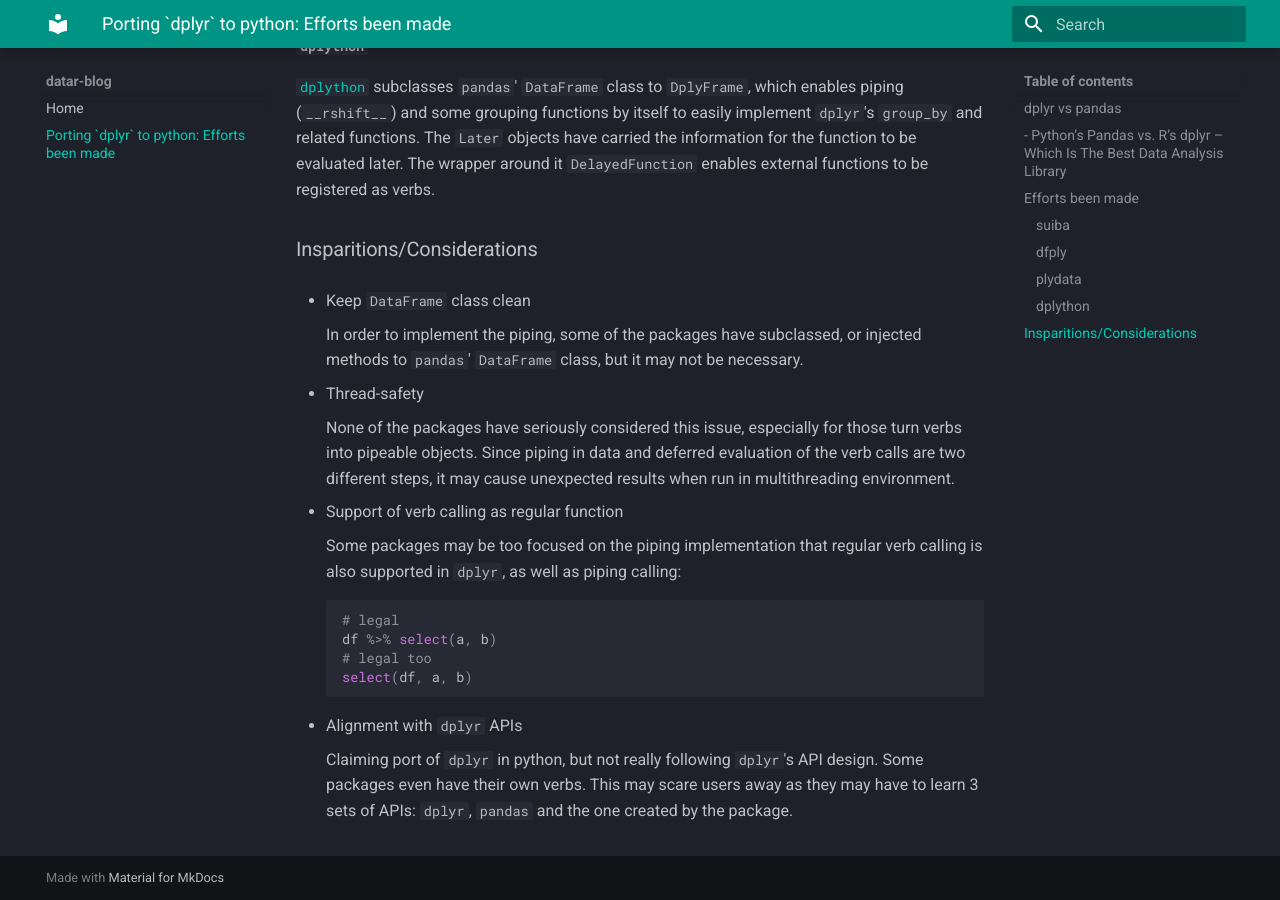
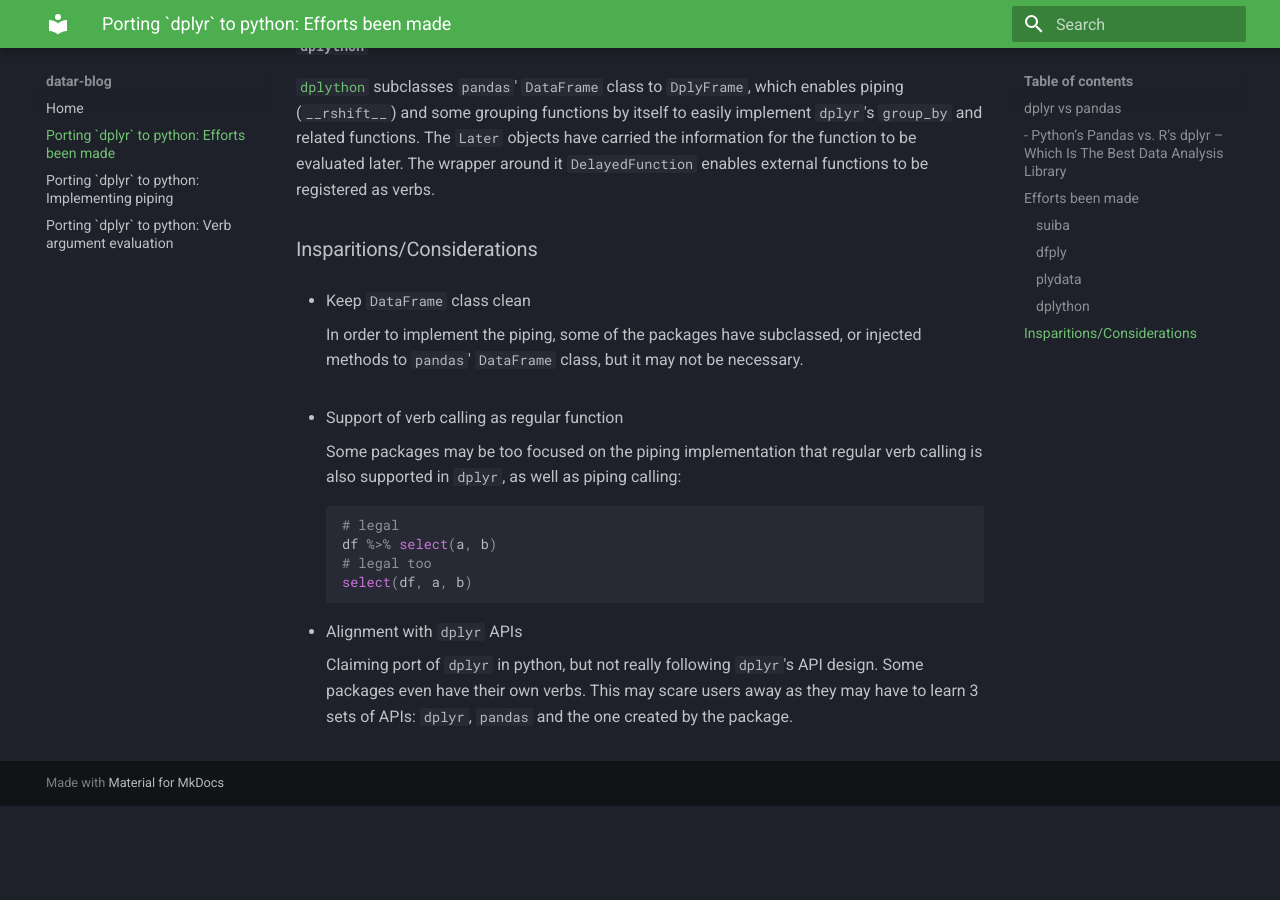
Before and after one commit to pwwang/datar-blog, an MkDocs documentation site: the page built from posts/efforts.md, in a window 1280 px wide and 900 px high, scrolled down 2392 px. Built offline with MkDocs 1.6.1 and Material for MkDocs 9.7.7, drawn with Linux system fonts in a browser that asks for light colours; after the commit the page ends 3198 px from its top, so only the background shows below that; some of the changed lines change nothing that is shown.

Commit message:
Add piping and verb_args

````diff
--- a/mkdocs.yml
+++ b/mkdocs.yml
@@ -7,7 +7,7 @@
     # logo: favicon.png
     palette:
       scheme: slate
-      primary: teal
+      primary: green
     name: 'material'
     # font:
     #   text: 'Ubuntu'
@@ -27,3 +27,5 @@
 nav:
     - 'Home': 'index.md'
     - 'Porting `dplyr` to python: Efforts been made': 'efforts.md'
+    - 'Porting `dplyr` to python: Implementing piping': 'piping.md'
+    - 'Porting `dplyr` to python: Verb argument evaluation': 'verb_args.md'
--- a/posts/efforts.md
+++ b/posts/efforts.md
@@ -103,11 +103,11 @@
 - Keep `DataFrame` class clean
 
     In order to implement the piping, some of the packages have subclassed, or injected methods to `pandas`' `DataFrame` class, but it may not be necessary.
-
+<!--
 - Thread-safety
 
     None of the packages have seriously considered this issue, especially for those turn verbs into pipeable objects. Since piping in data and deferred evaluation of the verb calls are two different steps, it may cause unexpected results when run in multithreading environment.
-
+-->
 - Support of verb calling as regular function
 
     Some packages may be too focused on the piping implementation that regular verb calling is also supported in `dplyr`, as well as piping calling:
--- /dev/null
+++ b/posts/piping.md
@@ -0,0 +1,107 @@
+## Piping
+
+Based on the [survey] we had previously, to port `dplyr` to python, given
+
+```python
+df >> select(...)
+```
+we need to turn this `select(...)` into `select(df, ...)`. But `select(...)` gets executed before python knows the data `df` on the left side of the piping sign (`>>`).
+
+Instead of letting python evaluate the real call of the verb (with the data), we could let `select(...)` returns an object that holds the arguments and other related information that are needed for the real call to be executed. The execution should happen right after the data is piped in.
+
+This could be implemented by method `__rrshift__(self, data)`, where we could put the data as the first argument of the verb and then evaluate it.
+
+The following example implements the idea:
+
+```python
+class Verb:
+    """Works as a decorator to turn verb functions as Verb objects"""
+    def __init__(self, func):
+        self.func = func
+        self.args = self.kwargs = None
+
+    def __call__(self, *args, **kwargs):
+        """When python sees `select(...)` in `df >> select(...)`"""
+        self.args = args
+        self.kwargs = kwargs
+        return self
+
+    def __rrshift__(self, data):
+        """When python sees `df >>`"""
+        # put data as the first argument of func
+        return self.func(data, *self.args, **self.kwargs)
+
+@Verb
+def select(df, *columns):
+    """Select columns from df"""
+    return df[list(columns)]
+```
+
+```python
+from datar.datasets import iris
+iris >> select('Species')
+
+#        Species
+#       <object>
+# 0       setosa
+# 1       setosa
+# 2       setosa
+# 3       setosa
+# ..         ...
+# 4       setosa
+# 145  virginica
+# 146  virginica
+# 147  virginica
+# 148  virginica
+# 149  virginica
+
+# [150 rows x 1 columns]
+```
+
+## Normal calling
+
+But can do we normal calling as `dplyr` does:
+
+```python
+select(iris, 'Species')
+# <__main__.Verb at 0x7f6f5676d5d0>
+# but expect the Species series
+```
+
+The problem is that this only triggers `__call__()` but not `__rrshift__()`. A solution is to trigger `__rrshift__()` inside `__call__()` in this situation. But we definitely don't want it to be triggered twice in `df >> select(...)`. Then how do we know if there is `df >>` before the call inside `select(...)`?
+
+There is a way. As when python executes `select(...)`, the source code has already been written. So we can look up the AST tree to see if there is a `>>` (`BinOp/RShift`) node:
+
+```python
+import ast
+import sys
+from executing import Source
+
+def is_piping():
+    # need to skip this function
+    frame = sys._getframe(2)
+    # executing is a package to accurately detect nodes
+    node = Source.executing(frame).node
+    parent = getattr(node, 'parent', None)
+    return (
+        parent and
+        isinstance(parent, ast.BinOp) and
+        isinstance(parent.op, ast.RShift)
+    )
+```
+
+The use it in `Verb.__call__()`:
+```python
+def __call__(self, *args, **kwargs):
+    if is_piping(): # do the piping
+        self.args = args
+        self.kwargs = kwargs
+        return self
+    # do the normal call
+    return args[0] >> self(*args[1:], **kwargs)
+```
+
+Now both `iris >> select('Species')` and `select(iris, 'Species')` work.
+
+
+[1]: https://pwwang.github.io/datar-blog/efforts.html
--- /dev/null
+++ b/posts/verb_args.md
@@ -0,0 +1,84 @@
+
+## Function calls as verb arguments
+
+What if we want to do:
+
+```python
+iris >> mutate(mean_sepal_length=mean(f.Sepal_Length))
+```
+
+`f.Sepal_Length` and `f.Petal_Length` refer to two columns in `iris`. We need to defer the evaluation of the arguments, too, as we did for the verbs.
+
+To retrieve the series in the data, we need to let `f.Sepal_Length` to be evaluated when a data frame is available:
+
+```python
+class Symbolic:
+    def __getattr__(self, name):
+        self.name = name
+        return self
+
+    def _eval(self, data):
+        return data[self.name]
+
+```
+
+Similarly, when python sees `mean(f.Sepal_Length)`, it gets evaluated. But python hasn't seen the data yet. So the expression needs to be evaluated later, inside `Verb.__rrshift__()`. This needs us to turn the function `mean` into `Verb`-like, but not exactly a `Verb`, because a verb takes data as the first argument but the function may or may not.
+
+Ask the verb to evaluate the arguments with the data:
+```python
+
+class Verb:
+    # ...
+
+    # Evaluate args and kwargs in verb
+    def __rrshift__(self, data):
+        args = eval_args(args, data)
+        kwargs = eval_kwargs(kwargs, data)
+        return self.func(data, *args, **kwargs)
+
+eval_args = lambda args, data: (
+    arg._eval(data) if isinstance(arg, (Symbolic, Func)) else arg
+    for arg in args
+)
+
+eval_kwargs = lambda kwargs, data: {
+    key: (val._eval(data) if isinstance(val, (Symbolic, Func)) else arg)
+    for key, val in kwargs.items()
+}
+```
+
+Define the function:
+```
+class Func(Verb):
+
+    def _eval(self, data):
+        # evaluate my args/kwargs too
+        args = eval_args(args, data)
+        kwargs = eval_kwargs(kwargs, data)
+        return self.func(*args, **kwargs)
+
+@Func
+def mean(series):
+    return series.mean()
+```
+
+## Operators as verb arguments
+
+Operators in python are actually functions, too. For example:
+
+```python
+import operator
+
+a = b = 1
+a + b # 2
+
+operator.add(a, b) # 2
+```
+
+Then we are able to turn the operators into function in:
+```python
+class Symbolic:
+
+    def __add__(self, other):
+        return Func(operator.add)(self, other)
+```
````
